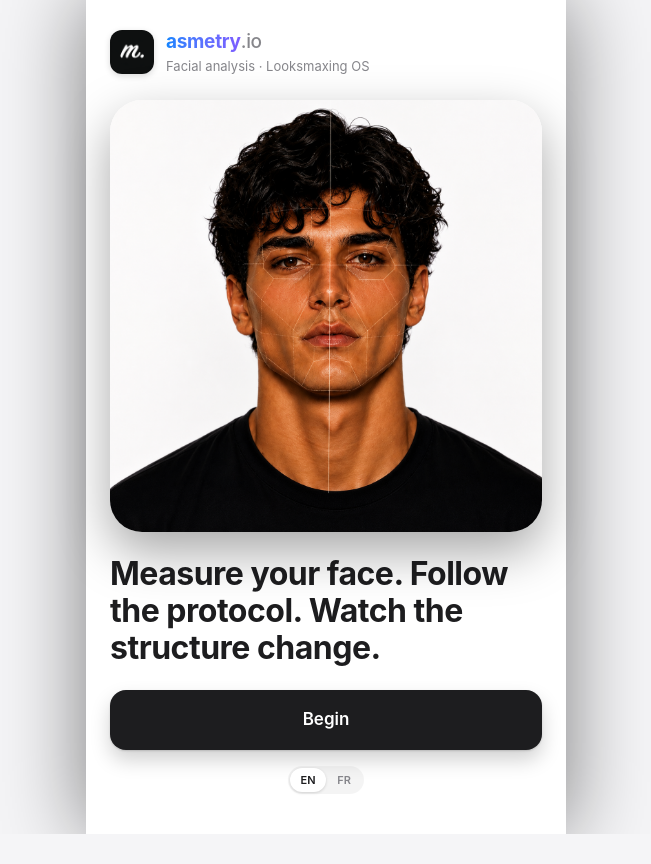
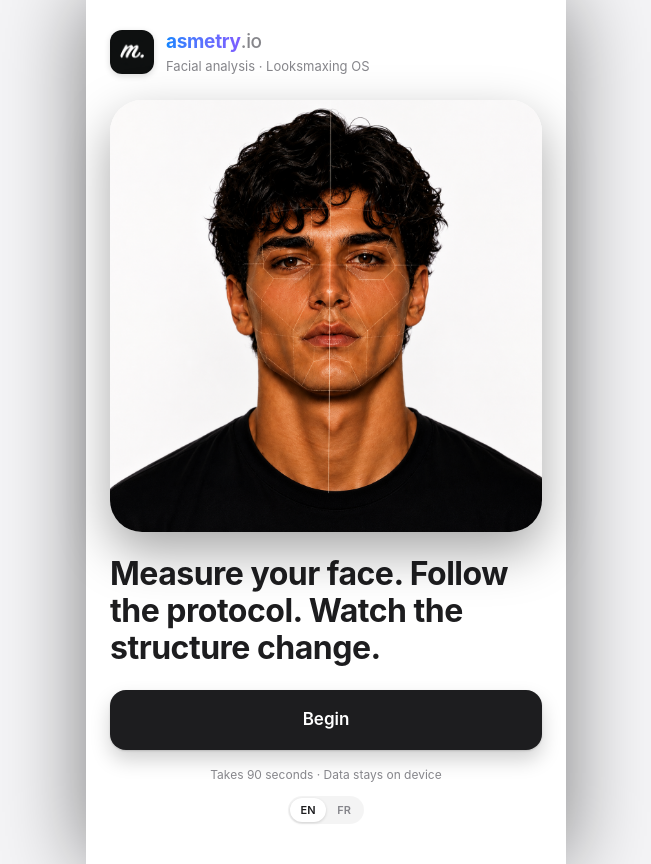
Before and after one commit to Ridwan2302/Asmetryapp, a Next.js app: page /onboarding in a window 1280 px wide. Shown: the whole page, without its empty margins (314-965 px from the left). Before the commit the page ends 834 px from the top, so only its background shows below. Built offline with nearby package versions, Linux system fonts and the light colour scheme.

Commit message:
Revert "Remove welcome subtitle and drop auto-scroll to language toggle"
This reverts commit b3261ac02a8ab0c581564b08fd728669bb8771c0.

```diff
--- a/src/lib/i18n.ts
+++ b/src/lib/i18n.ts
@@ -14,6 +14,7 @@ const en = {
   brand_tagline: 'Facial analysis · Looksmaxing OS',
   welcome_headline: 'Measure your face. Follow the protocol. Watch the structure change.',
   welcome_begin: 'Begin',
+  welcome_subtitle: 'Takes 90 seconds · Data stays on device',
   language_label: 'Language',
 
   intro1_step: 'Step 1 · Analyze',
@@ -246,6 +247,7 @@ const fr: Record<keyof typeof en, string> = {
   brand_tagline: 'Analyse faciale · OS Looksmaxing',
   welcome_headline: 'Analysez votre visage. Suivez un plan guidé. Regardez la structure changer.',
   welcome_begin: 'Commencer',
+  welcome_subtitle: '90 secondes · Les données restent sur l’appareil',
   language_label: 'Langue',
 
   intro1_step: 'Étape 1 · Analyser',
--- a/src/screens/onboarding/OnboardingFlow.tsx
+++ b/src/screens/onboarding/OnboardingFlow.tsx
@@ -2,7 +2,7 @@
 
 import Image from 'next/image';
 import { useRouter } from 'next/navigation';
-import { useMemo, useState } from 'react';
+import { useEffect, useMemo, useRef, useState } from 'react';
 import { OutlineButton, PrimaryButton } from '@/components/Button';
 import { LanguageToggle } from '@/components/LanguageToggle';
 import { Pill } from '@/components/Pill';
@@ -103,7 +103,33 @@ export function OnboardingFlow({ mode }: { mode: 'initial' | 'edit' }) {
   );
 }
 
+/** Eases the page down to `target`, ignored when the visitor prefers reduced motion. */
+function slowScrollTo(target: HTMLElement, duration: number) {
+  if (window.matchMedia('(prefers-reduced-motion: reduce)').matches) return;
+  const startY = window.scrollY;
+  const targetY = startY + target.getBoundingClientRect().top - Math.max(0, (window.innerHeight - target.offsetHeight) / 2);
+  const diff = targetY - startY;
+  if (Math.abs(diff) < 2) return;
+  const start = performance.now();
+  function step(now: number) {
+    const progress = Math.min(1, (now - start) / duration);
+    const eased = progress < 0.5 ? 2 * progress * progress : 1 - (-2 * progress + 2) ** 2 / 2;
+    window.scrollTo(0, startY + diff * eased);
+    if (progress < 1) requestAnimationFrame(step);
+  }
+  requestAnimationFrame(step);
+}
+
 function Welcome({ onNext, t }: { onNext: () => void; t: Translator }) {
+  const langRef = useRef<HTMLDivElement>(null);
+
+  useEffect(() => {
+    const el = langRef.current;
+    if (!el) return;
+    const timer = setTimeout(() => slowScrollTo(el, 1600), 600);
+    return () => clearTimeout(timer);
+  }, []);
+
   return (
     <div className="flex min-h-dvh flex-col justify-between px-6 pt-[calc(env(safe-area-inset-top)+28px)] pb-10">
       <div className="flex items-center gap-3">
@@ -128,7 +154,8 @@ function Welcome({ onNext, t }: { onNext: () => void; t: Translator }) {
       <div>
         <h1 className="mb-6 text-[32px] leading-[1.15] font-bold tracking-[-0.5px] text-ink">{t('welcome_headline')}</h1>
         <PrimaryButton label={t('welcome_begin')} onClick={onNext} />
-        <div className="mt-4 flex justify-center">
+        <div className="mt-4 text-center text-[12px] text-soft">{t('welcome_subtitle')}</div>
+        <div ref={langRef} className="mt-3 flex justify-center">
           <LanguageToggle size="sm" />
         </div>
       </div>
```
